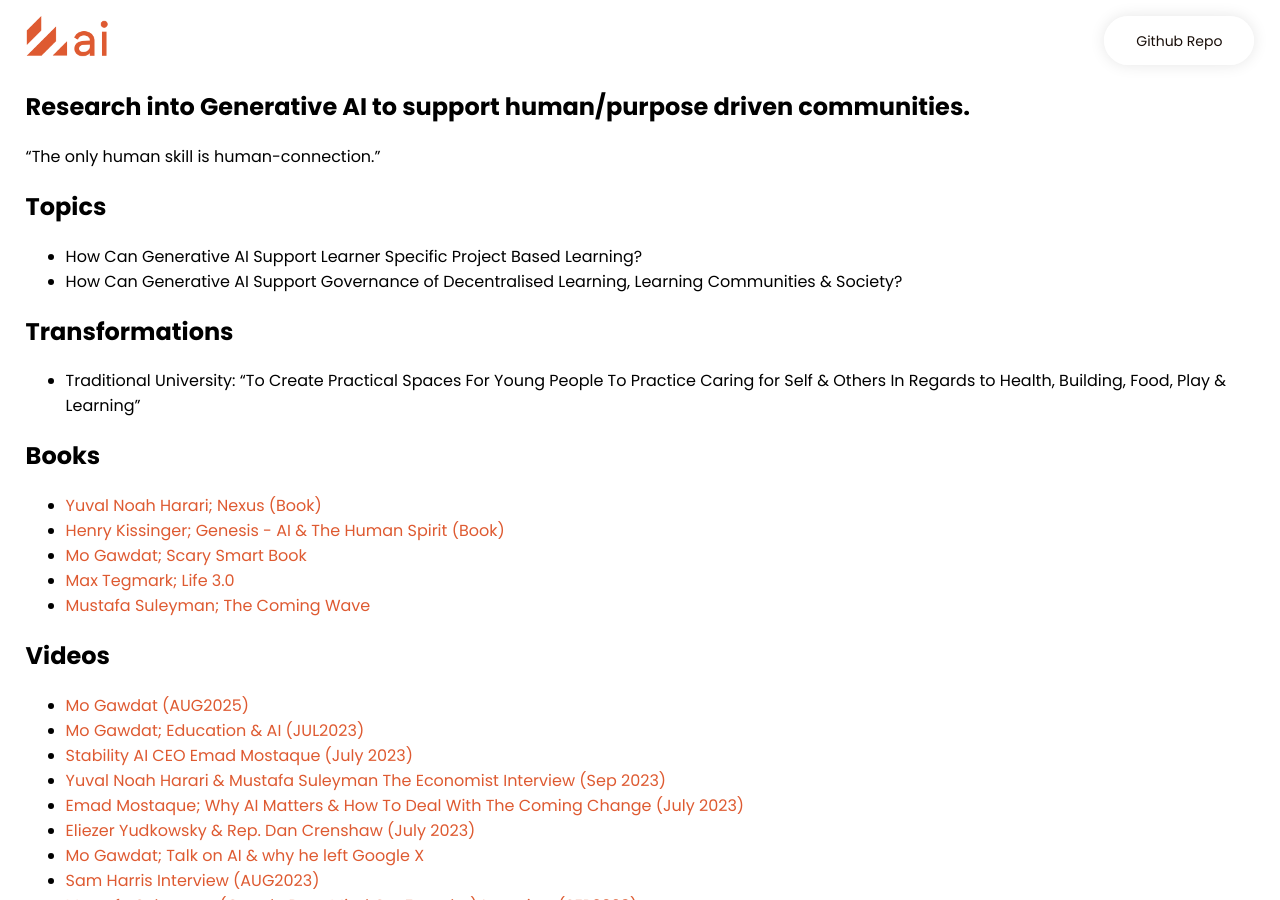
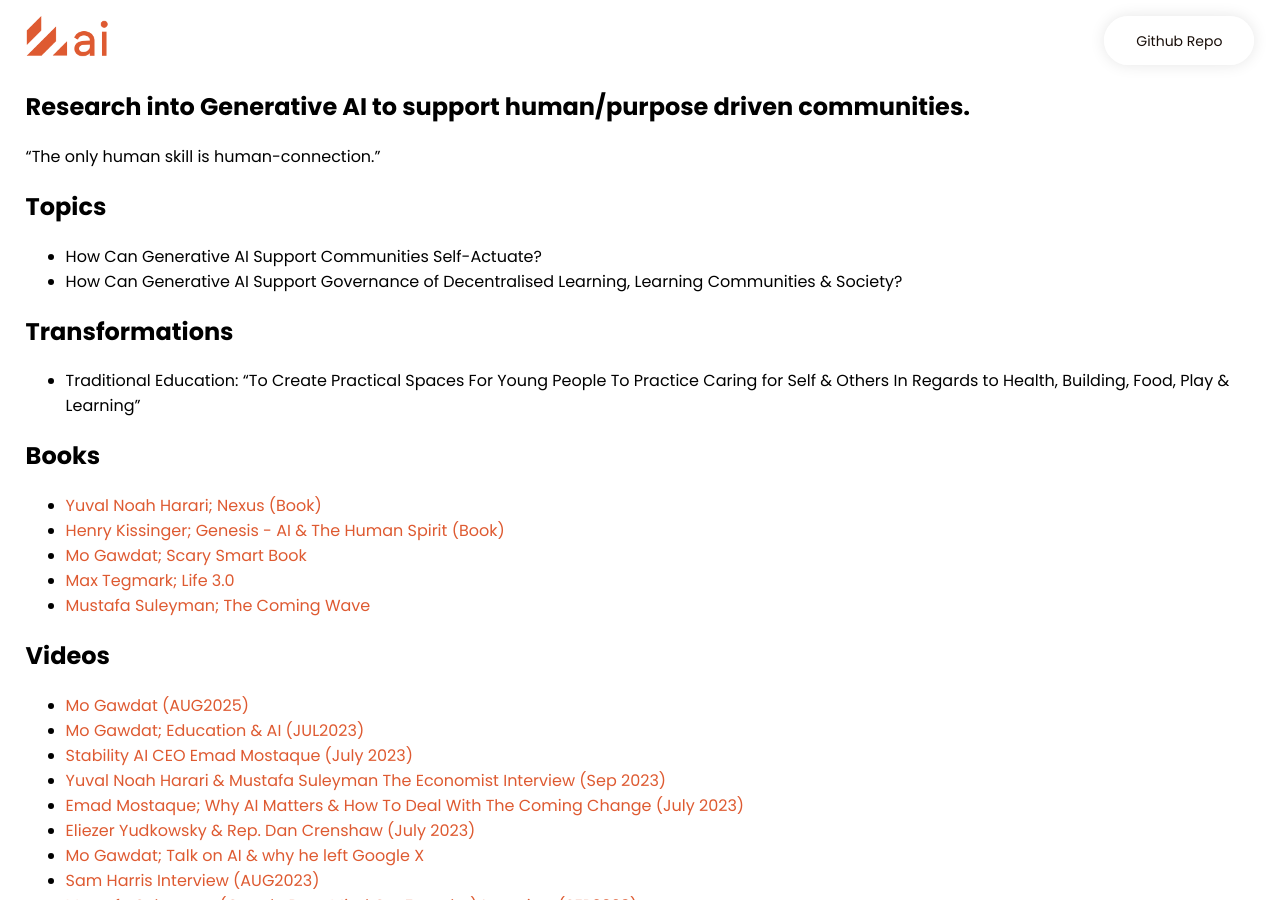
Before and after one commit to selfdriven-foundation/selfdriven-ai, a Jekyll site: the page built from docs/pages/research.md, in a window 1280 px wide and 900 px high. Built offline with Jekyll 4.4.1, drawn with Linux system fonts in a browser that asks for light colours.

Commit message:
Update research.md

```diff
--- a/docs/pages/research.md
+++ b/docs/pages/research.md
@@ -9,11 +9,11 @@
 "The only human skill is human-connection."
 
 ## Topics
-- How Can Generative AI Support Learner Specific Project Based Learning?
+- How Can Generative AI Support Communities Self-Actuate?
 - How Can Generative AI Support Governance of Decentralised Learning, Learning Communities & Society?
 
 ## Transformations
-- Traditional University: "To Create Practical Spaces For Young People To Practice Caring for Self & Others In Regards to Health, Building, Food, Play & Learning"
+- Traditional Education: "To Create Practical Spaces For Young People To Practice Caring for Self & Others In Regards to Health, Building, Food, Play & Learning"
 
 ## Books
 - [Yuval Noah Harari; Nexus (Book)](https://www.ynharari.com/book/nexus/)
```
